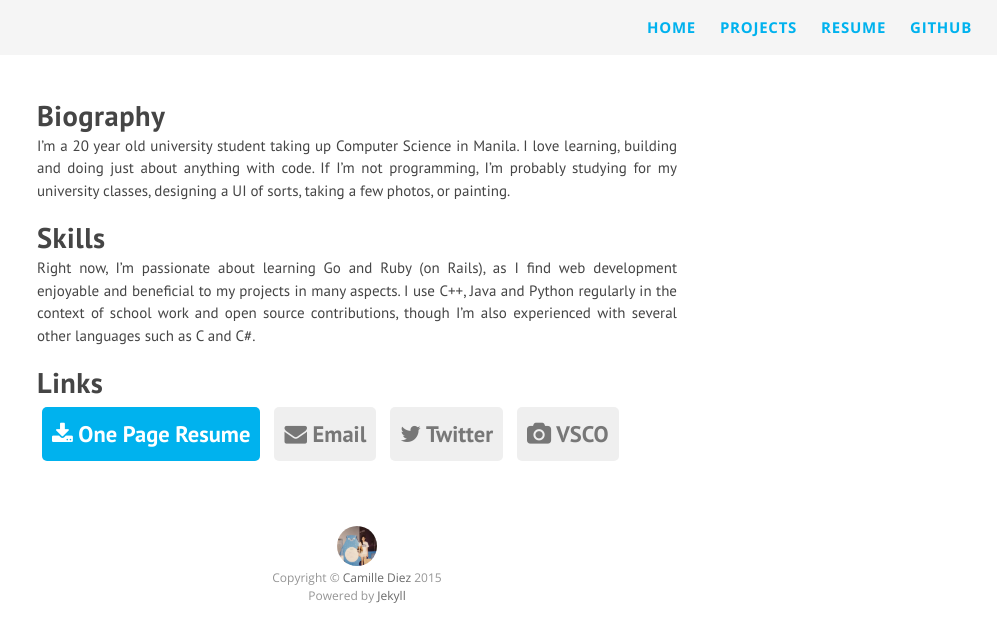
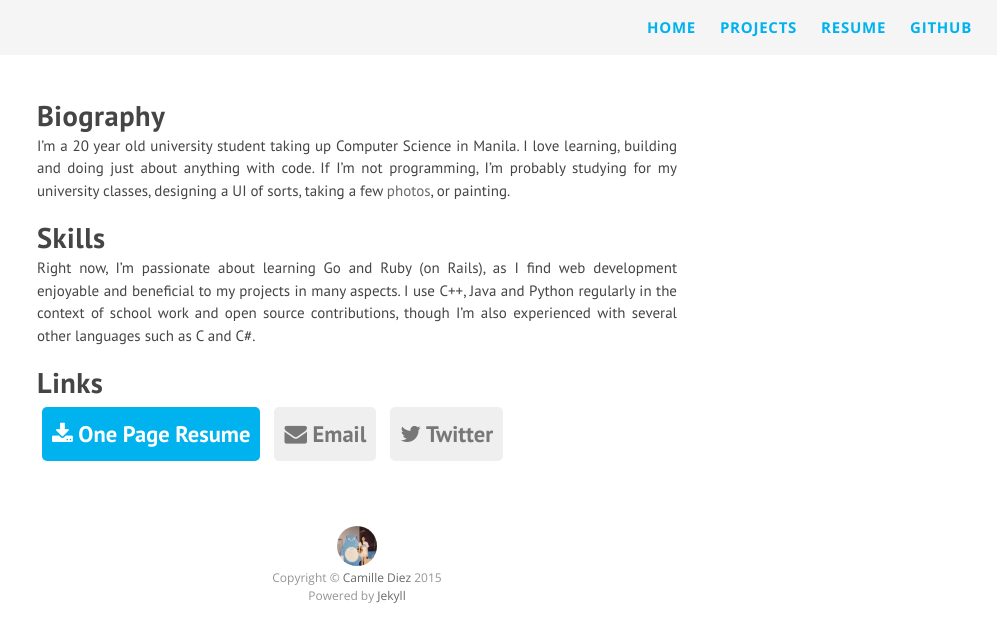
Before and after one commit to diezcami/diezcami.github.io, a Jekyll site: the page built from resume.markdown, in a window 1280 px wide. Shown: the top 642 px of the page, without its empty margins (283-1280 px from the left). Built offline with Jekyll 4.4.1, drawn with Linux system fonts in a browser that asks for light colours; nearby versions of some CDN libraries; Markdown is read by kramdown in place of the engine named in the settings.

Commit message:
Edited VSCO Link

```diff
--- a/resume.markdown
+++ b/resume.markdown
@@ -5,7 +5,7 @@ permalink: /resume/
 notitle: true
 ---
 # Biography
-I’m a 20 year old university student taking up Computer Science in Manila. I love learning, building and doing just about anything with code. If I'm not programming, I'm probably studying for my university classes, designing a UI of sorts, taking a few photos, or painting.
+I’m a 20 year old university student taking up Computer Science in Manila. I love learning, building and doing just about anything with code. If I'm not programming, I'm probably studying for my university classes, designing a UI of sorts, taking a few [photos](http://diezcami.vsco.co), or painting.
 
 # Skills
 Right now, I'm passionate about learning Go and Ruby (on Rails), as I find web development enjoyable and beneficial to my projects in many aspects. I use C++, Java and Python regularly in the context of school work and open source contributions, though I'm also experienced with several other languages such as C and C#.
@@ -21,7 +21,4 @@ Right now, I'm passionate about learning Go and Ruby (on Rails), as I find web d
     <a class="link" href='http://twitter.com/diezcamille' target="_blank">
       <i class="fa fa-twitter"></i> Twitter
     </a>
-    <a class="link" href='http://diezcami.vsco.co' target="_blank">
-      <i class="fa fa-camera"></i> VSCO
-    </a>
 </div>
```
